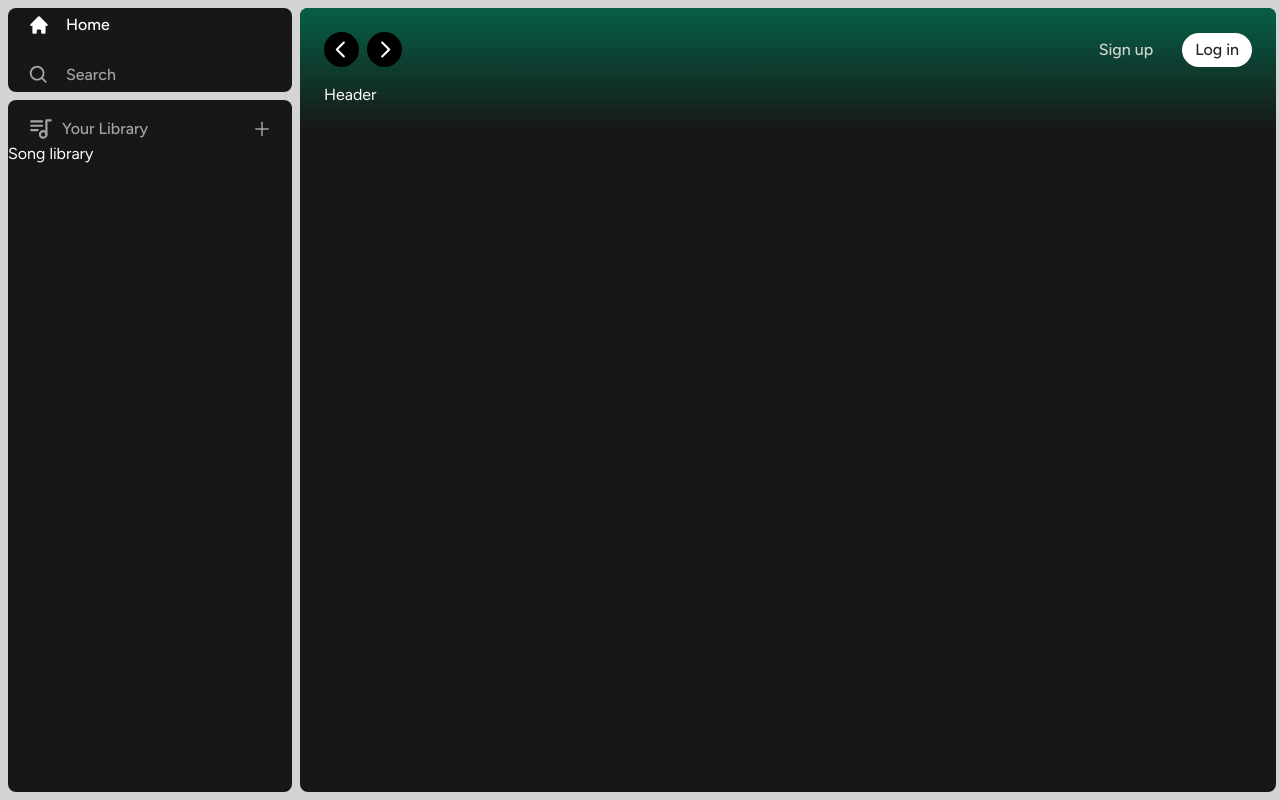
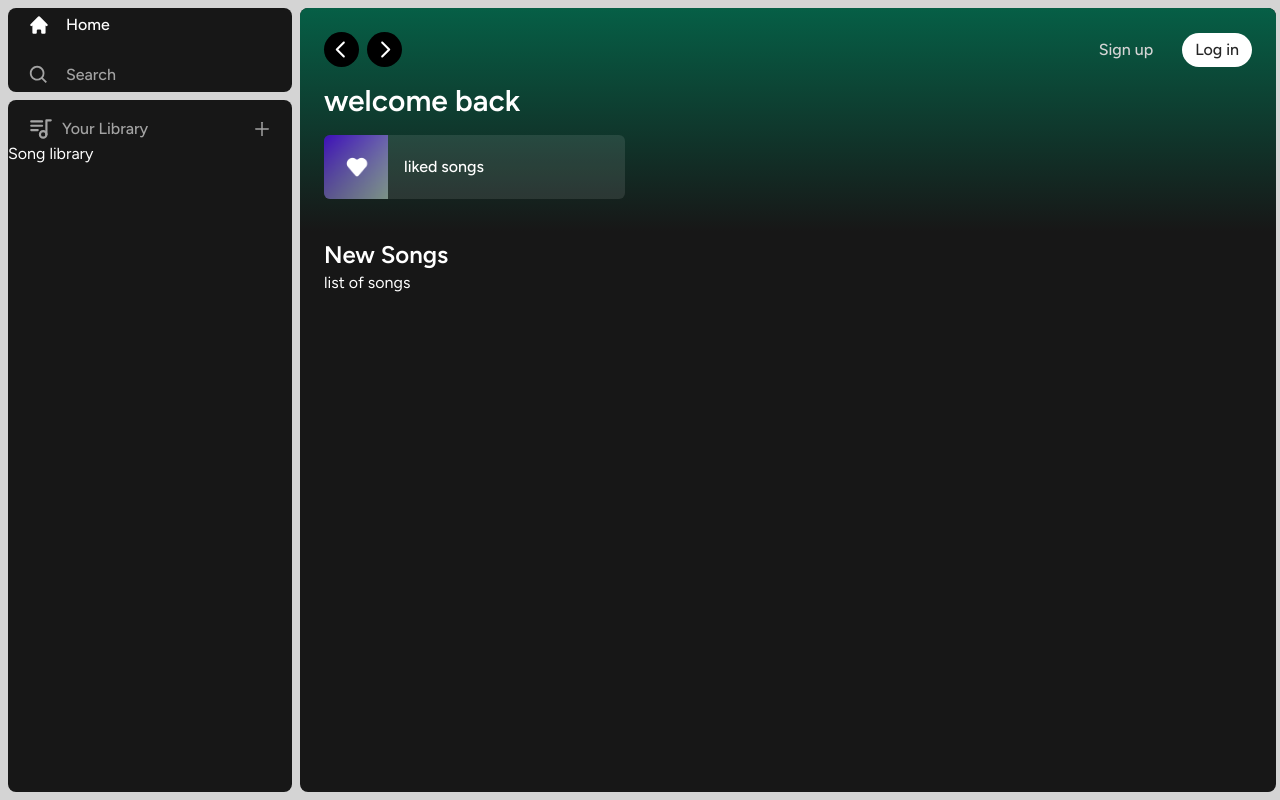
Before and after one commit to Bojackxiang/spotify-clone, a Next.js app: page / in a window 1280 px wide. Built offline with nearby package versions, Linux system fonts and the light colour scheme.

Commit message:
update: finixhed basic fotn page layout

```diff
--- a/src/app/page.tsx
+++ b/src/app/page.tsx
@@ -1,13 +1,31 @@
-import Header from "@/components/Header"
-
-
+import Header from "@/components/Header";
+import ListItem from "@/components/ListItem";
 
 export default function Home() {
   return (
     <div className="bg-neutral-900 rounded-lg h-full overflow-hidden overflow-y-auto mr-1">
       <Header>
-        Header
+        <div className="mb-2">
+          <h1 className="text-white text-3xl font-semibold">welcome back</h1>
+          <div className="grid grid-cols-1 sm:grid-cols-2 xl:grid-cols-3 2xl:grid-cols-4 gap-3 mt-4">
+            <ListItem
+              image="/images/liked.png"
+              name="liked songs"
+              href="/"
+            />
+          </div>
+        </div>
       </Header>
+      <div className="mt-2 mb-7 px-6">
+        <div className="flex justify-between items-center">
+          <h1 className="text-white text-2xl font-semibold">
+            New Songs
+          </h1>
+        </div>
+        <div>
+          list of songs
+        </div>
+      </div>
     </div>
-  )
+  );
 }
--- /dev/null
+++ b/src/components/ListItem.tsx
@@ -0,0 +1,39 @@
+"use client";
+
+import React from "react";
+import { useRouter } from "next/navigation";
+import Image from "next/image";
+import { FaPlay } from "react-icons/fa";
+
+interface ListItemProps {
+  image: string;
+  name: string;
+  href: string;
+  alt?: string;
+}
+
+const ListItem: React.FC<ListItemProps> = ({ image, name, href, alt }) => {
+  const router = useRouter();
+
+  const onClick = () => {
+    // check auth before push to href
+    router.push(href);
+  };
+
+  return (
+    <button
+      className="relative group flex items-center rounded-md overflow-hidden gap-x-4 bg-neutral-100/10 hover:bg-neutral-100/20 transition pr-4"
+      onClick={onClick}
+    >
+      <div className="relative min-h-[64px] min-w-[64px]">
+        <Image src={image} alt={alt ?? "liked-image"} fill />
+      </div>
+      <p className="font-medium truncate py-5">{name}</p>
+      <div className="absolute transition opacity-0 rounded-full flex items-center justify-center bg-green-500 p-4 drop-shadow-sm right-5 group-hover:opacity-100 hover:scale-100">
+        <FaPlay className="text-black" />
+      </div>
+    </button>
+  );
+};
+
+export default ListItem;
```
Also changed, not shown: public/images/liked.png (added).
